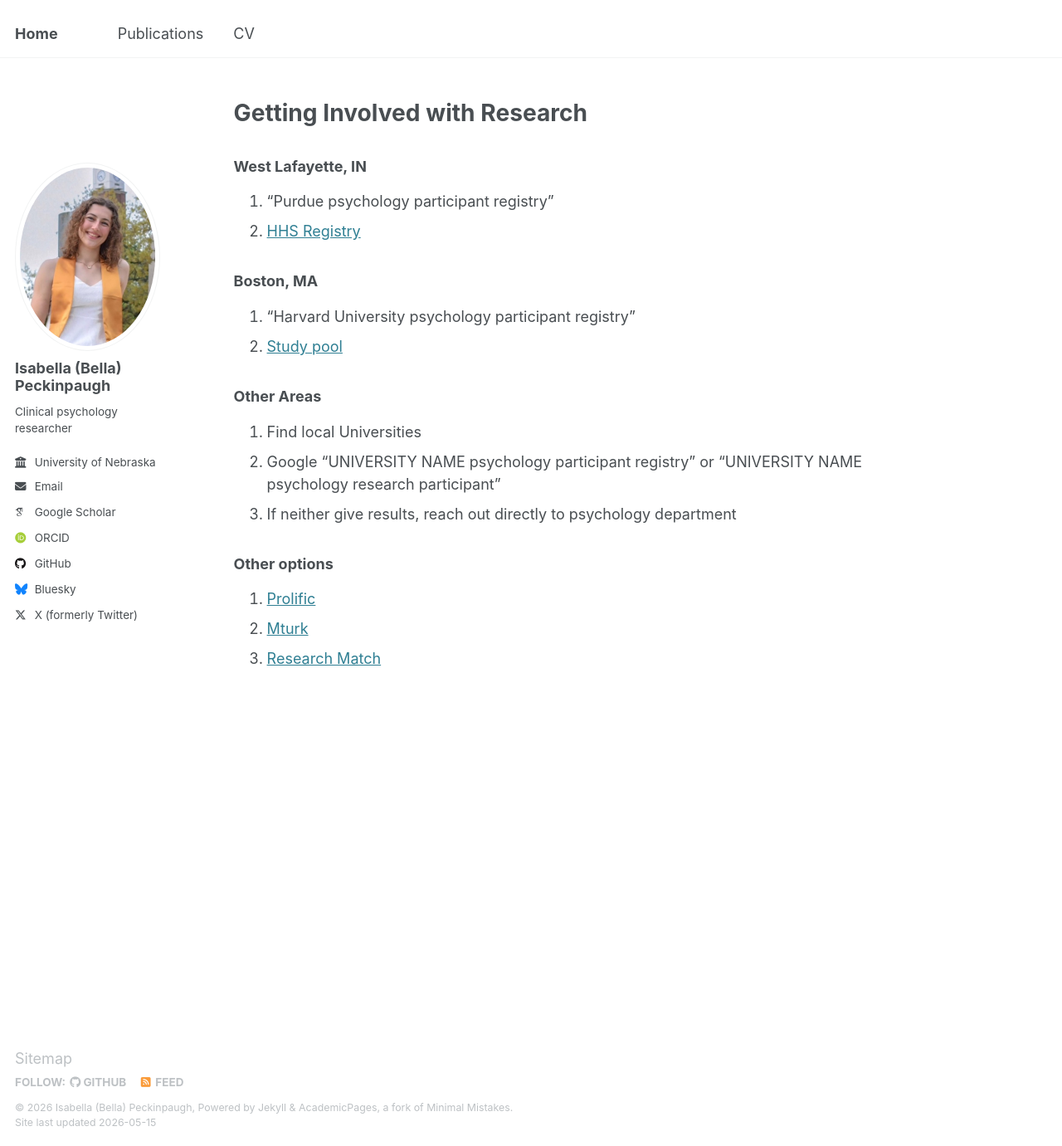
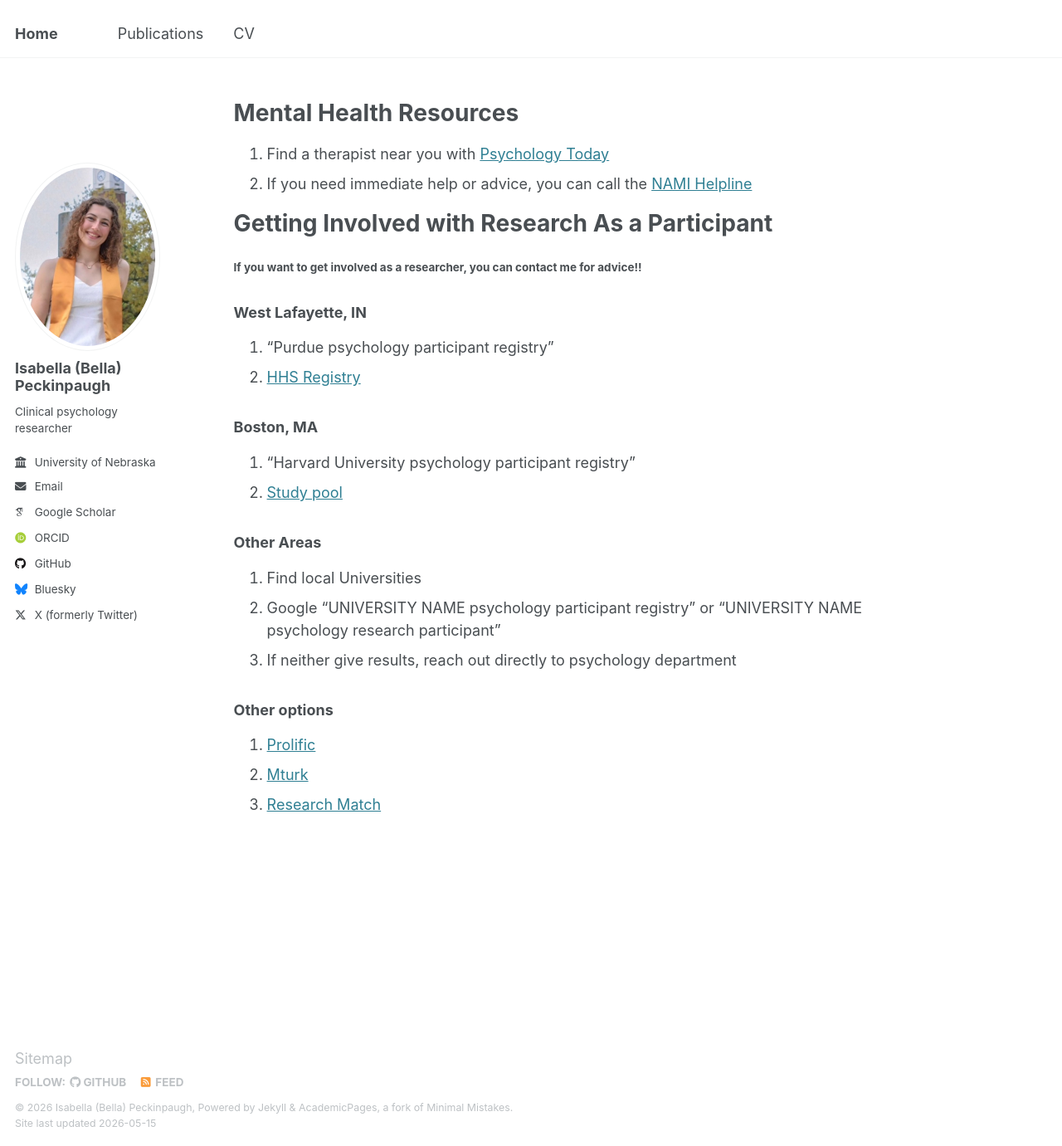
Before and after one commit to bellapeckinpaugh/bellapeckinpaugh.github.io, a Jekyll site: the page built from _pages/SwissRePathways.md, in a window 1280 px wide and 1381 px high. Shown: the whole window at 83% size. Built offline with Jekyll 4.4.1, drawn with Linux system fonts in a browser that asks for light colours; some web fonts are replaced.

Commit message:
Update SwissRePathways.md

```diff
--- a/_pages/SwissRePathways.md
+++ b/_pages/SwissRePathways.md
@@ -6,9 +6,12 @@ published: true
 menu: main
 ---
 
+# Mental Health Resources
+1. Find a therapist near you with [Psychology Today](https://www.psychologytoday.com/us/therapists/)
+2. If you need immediate help or advice, you can call the [NAMI Helpline](https://www.nami.org/nami-helpline/)
 
-# Getting Involved with Research <br>
-
+# Getting Involved with Research As a Participant <br>
+#### If you want to get involved as a researcher, you can contact me for advice!!
 ### West Lafayette, IN
 1. “Purdue psychology participant registry”
 2. [HHS Registry](https://hhs.purdue.edu/research-registry/participants/)
```
